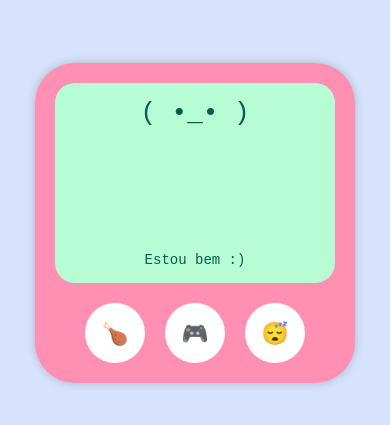
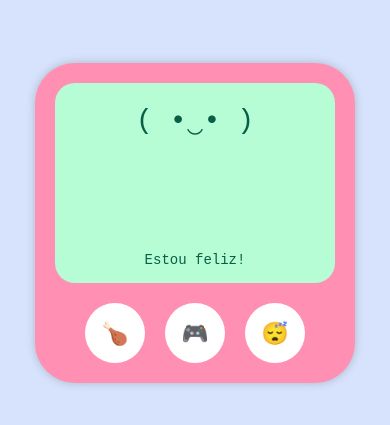
Before and after one commit to brunols7/poekie-pet, a React Native app: screen / in a window 390 px wide. Shown: the part 199-624 px from the top of the page. Built offline with nearby package versions, Linux system fonts and the light colour scheme.

Commit message:
feat: pet dinâmico

```diff
--- a/src/components/MessageDisplay.tsx
+++ b/src/components/MessageDisplay.tsx
@@ -1,9 +1,20 @@
 import { Text, StyleSheet } from 'react-native'
+import { usePetMood } from '../hooks/usePetMood'
+
+const MESSAGE_MAP = {
+  happy: 'Estou feliz!',
+  hungry: 'Estou com fome...',
+  sleepy: 'Estou com sono...',
+  sad: 'Estou triste...',
+  dead: 'Game Over',
+}
 
 export default function MessageDisplay() {
+  const mood = usePetMood()
+
   return (
     <Text style={styles.message}>
-      Estou bem :)
+      {MESSAGE_MAP[mood]}
     </Text>
   )
 }
--- a/src/components/PetAscii.tsx
+++ b/src/components/PetAscii.tsx
@@ -1,9 +1,20 @@
 import { Text, StyleSheet } from 'react-native'
+import { usePetMood } from '../hooks/usePetMood'
+
+const ASCII_MAP = {
+  happy: `( •‿• )`,
+  hungry: `( •︵• )`,
+  sleepy: `( -_- ) zZ`,
+  sad: `( T_T )`,
+  dead: `( x_x )`,
+}
 
 export default function PetAscii() {
+  const mood = usePetMood()
+
   return (
     <Text style={styles.ascii}>
-      {`( •_• )`}
+      {ASCII_MAP[mood]}
     </Text>
   )
 }
@@ -11,7 +22,7 @@ export default function PetAscii() {
 const styles = StyleSheet.create({
   ascii: {
     fontFamily: 'monospace',
-    fontSize: 26,
+    fontSize: 28,
     textAlign: 'center',
     color: '#065f46',
   },
--- a/src/store/petStore.ts
+++ b/src/store/petStore.ts
@@ -1,6 +1,7 @@
-import { create } from 'zustand';
-import { persist, createJSONStorage } from 'zustand/middleware';
-import AsyncStorage from '@react-native-async-storage/async-storage';
+import { create } from 'zustand'
+import { persist, createJSONStorage } from 'zustand/middleware'
+import AsyncStorage from '@react-native-async-storage/async-storage'
+import { clamp } from '../utils/clamp'
 
 type PetState = {
   hunger: number
@@ -13,10 +14,6 @@ type PetState = {
   play: () => void
   sleep: () => void
   updateOverTime: () => void
-}
-
-const clamp = (value: number) => {
-  return Math.max(0, Math.min(100, value))
 }
 
 export const usePetStore = create<PetState>()(
```
Lines whose indentation alone changed are shown as unchanged.
